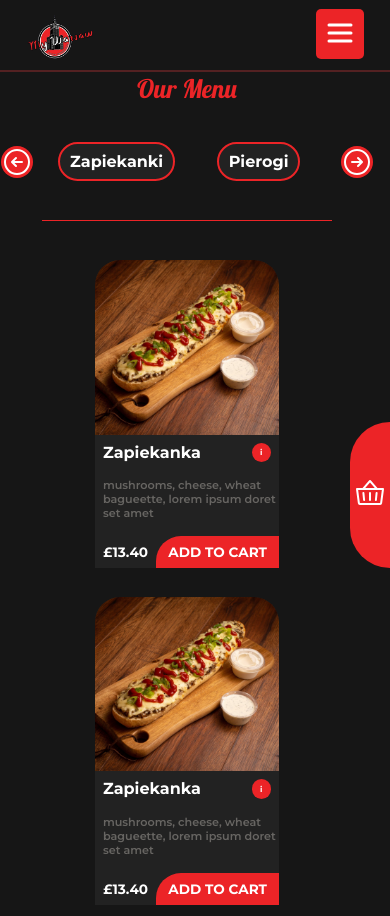
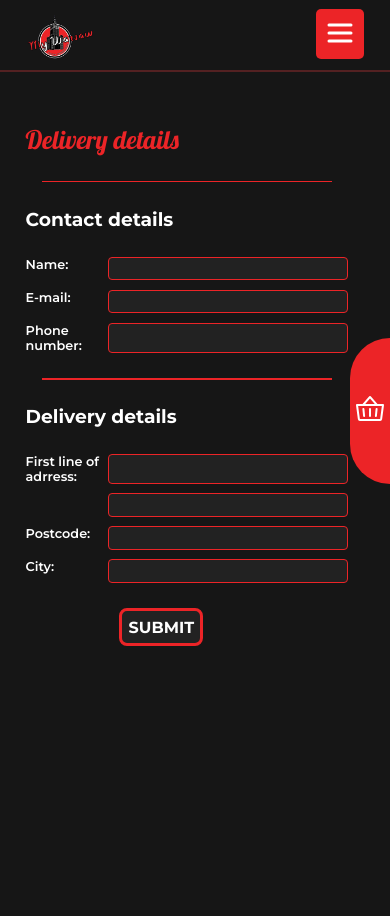
Before and after one commit to MikeWDev/My_warsaw, a React (Vite) app: page / in a window 390 px wide. Built offline with nearby package versions, Linux system fonts and the light colour scheme; a web font is replaced by a local one.

Commit message:
Finished responsive desing for menus and form components

```diff
--- a/src/general.css
+++ b/src/general.css
@@ -634,7 +634,7 @@ figcaption {
 }
 .contact-det-header {
   font-family: inherit;
-  color: #000;
+  color: #fff;
   font-size: 2rem;
   font-weight: 700;
 }
@@ -642,18 +642,19 @@ figcaption {
   display: flex;
   flex-direction: column;
   gap: 1.2rem;
-  width: 65%;
+  width: 100%;
 }
 label {
   font-size: 1.6rem;
   font-weight: 600;
-  color: #000;
+  color: #fff;
 }
 
 input {
   border: none;
-  background-color: #d9d9d9;
+  background-color: #222222;
   padding: 0.4rem;
+  border: solid 1px #ec2427;
   border-radius: 0.5rem;
   font-family: inherit;
   font-size: 1.6rem;
@@ -697,7 +698,7 @@ input {
 }
 .confirm-order-no p {
   font-weight: 600;
-  color: #837474;
+  color: #fff;
   font-size: 1.4rem;
 }
 .confirm-thanks {
@@ -705,15 +706,19 @@ input {
   font-weight: 700;
   font-family: inherit;
 }
+.confirm-thanks {
+  color: #fff;
+}
 .checkout-confirm {
   display: flex;
   gap: 1rem;
 }
 .updates-heading h3 {
   font-size: 2rem;
+  color: #fff;
 }
 .updates-info p {
-  color: #837474;
+  color: #fff;
   font-size: 1.4rem;
 }
 .checkout-updates {
@@ -723,7 +728,7 @@ input {
 }
 .data-heading {
   font-size: 1.4rem;
-  color: #837474;
+  color: #fff;
 }
 .data-content ul {
   list-style: none;
@@ -733,7 +738,7 @@ input {
 }
 .data-content li {
   font-size: 1.4rem;
-  color: #6b6363;
+  color: #fff;
 }
 .checkout-contact-data,
 .checkout-adress-data {
--- a/src/pages/OurMenuPage.jsx
+++ b/src/pages/OurMenuPage.jsx
@@ -21,9 +21,9 @@ const OurMenuPage = () => {
         <NavBar />
         <div className="menu container">
           <div className="content-con">
-            <MenuChoice />
-            {/* <DeliveryCheckout />
-            <DeliveryDetails /> */}
+            {/* <MenuChoice /> */}
+            {/* <DeliveryCheckout /> */}
+            <DeliveryDetails />
           </div>
           <div
             className={
--- a/src/queries.css
+++ b/src/queries.css
@@ -107,14 +107,14 @@
   .basket-con {
     position: fixed;
     width: 60%;
-    height: 70vh;
+    height: 80%;
     right: -70%;
     transition: all ease-in-out 600ms;
     border: 1px solid #ec2427;
     border-radius: 25px 0 0 25px;
   }
   .basket-con-slide {
-    right: 0;
+    right: 0 !important;
   }
   .menu {
     display: grid;
@@ -240,6 +240,20 @@
   .nav-sm {
     width: 70%;
   }
+  .checkout-header-con {
+    display: flex;
+    justify-content: center;
+  }
+  .delivery-button-con {
+    justify-content: center;
+  }
+  .basket-con {
+    width: 75%;
+    right: -75%;
+  }
+  .basket-slide-icon-slide {
+    right: 75%;
+  }
 }
 /*#################################
 ### SMALL LAPTOPS BELOW 300px####
@@ -253,3 +267,11 @@
     right: -90%;
   }
 }
+/*#################################
+### SMALL LAPTOPS BELOW 350px####
+###################################*/
+@media (max-width: 21.87em) {
+  html {
+    font-size: 42.2%;
+  }
+}
--- a/src/style.css
+++ b/src/style.css
@@ -567,7 +567,7 @@ footer {
   padding: 7rem 0.5rem;
   border-radius: 50px 0 0 50px;
   right: 0;
-  top: 50%;
+  top: 40%;
   cursor: pointer;
   -webkit-transition-duration: 0.3s;
   transition-duration: 0.3s;
```
